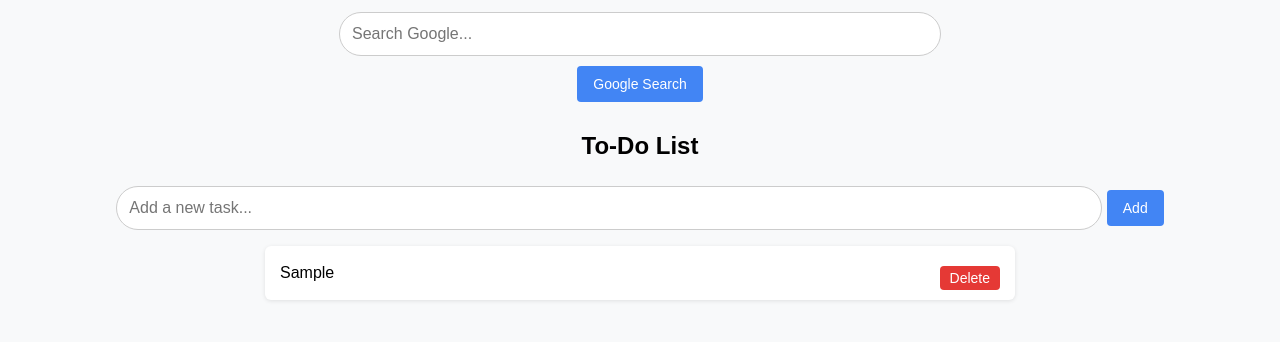
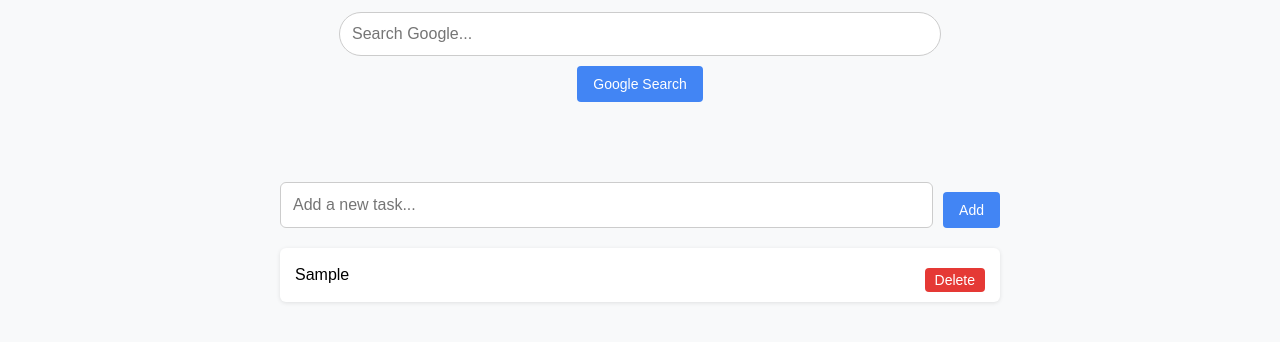
Before and after one commit to alexdinan/alexdinan.github.io, a plain HTML site: page index.html in a window 1280 px wide. Both pictures are taken after typing "Sample" into the empty fields and a click on the button "Add". Shown: the part 194-536 px from the top of the page. Drawn offline with Linux system fonts and the light colour scheme.

Commit message:
Update index.html

```diff
--- a/index.html
+++ b/index.html
@@ -16,7 +16,7 @@
     }
 
     .search-box {
-      margin: 30px auto;
+      margin: 30px auto 80px; /* extra margin below */
       width: 60%;
       min-width: 300px;
     }
@@ -41,16 +41,32 @@
       cursor: pointer;
     }
 
+    #todoForm {
+      margin: 0 auto 20px;
+      width: 60%;
+      display: flex;
+      gap: 10px;
+    }
+
+    #todoInput {
+      flex-grow: 1;
+      padding: 12px;
+      font-size: 16px;
+      border: 1px solid #ccc;
+      border-radius: 6px;
+    }
+
     ul {
       list-style: none;
       padding: 0;
+      margin: 0 auto;
+      width: 60%;
     }
 
     li {
       background: white;
       padding: 10px 15px;
-      margin: 8px auto;
-      width: 60%;
+      margin: 8px 0;
       font-size: 16px;
       border-radius: 6px;
       display: flex;
@@ -81,7 +97,6 @@
     </form>
   </div>
 
-  <h2>To-Do List</h2>
   <form id="todoForm">
     <input type="text" id="todoInput" placeholder="Add a new task..." />
     <button type="submit">Add</button>
@@ -94,7 +109,6 @@
     const input = document.getElementById('todoInput');
     const list = document.getElementById('todoList');
 
-    // Load saved todos
     let todos = JSON.parse(localStorage.getItem('todos')) || [];
 
     function renderTodos() {
@@ -128,7 +142,7 @@
       }
     });
 
-    // Prevent search from opening in new tab
+    // Prevent search from opening a new tab
     document.getElementById('searchForm').target = '';
 
     renderTodos();
```
